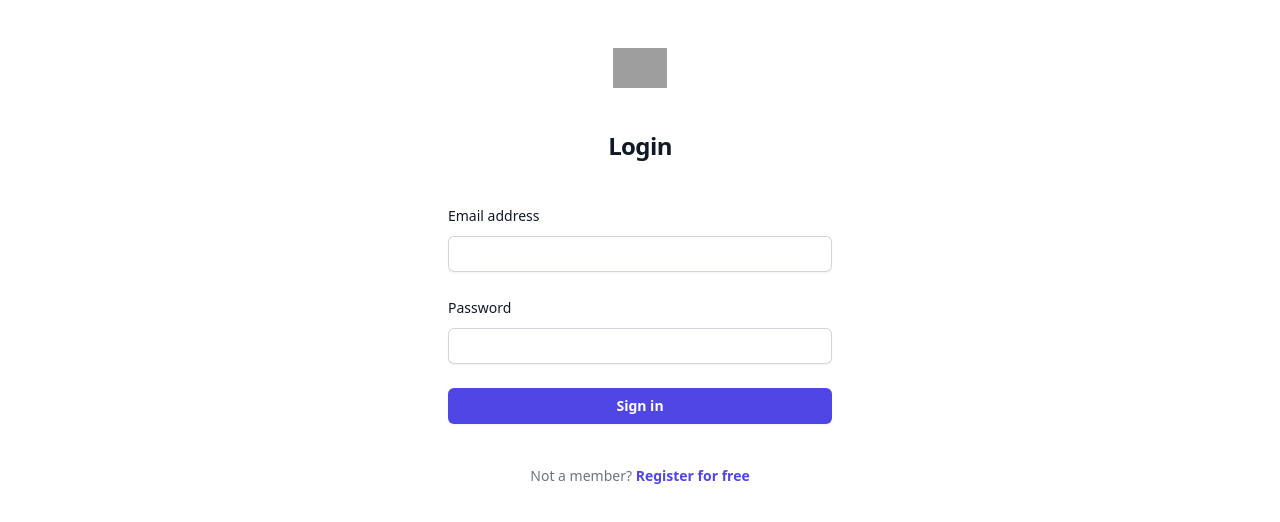
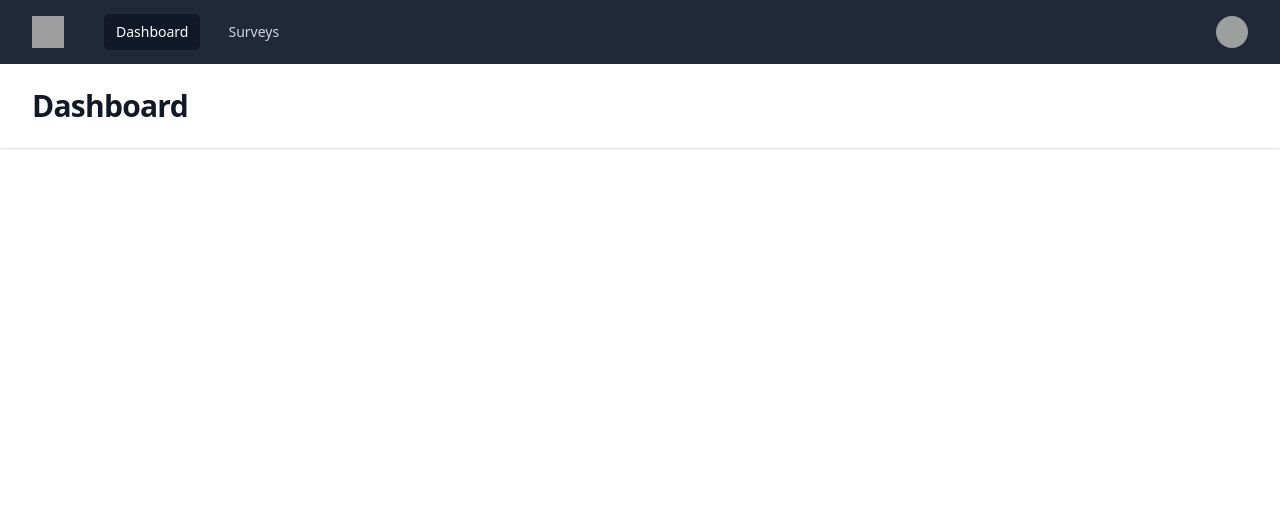
Before and after one commit to anujababy1/survey-app, a Vue app in the folder vue/: page /dashboard in a window 1280 px wide. Before the commit this address led to /login. Shown: the top 522 px of the page. Built offline with nearby package versions, Linux system fonts and the light colour scheme; grey boxes are pictures that could not be loaded.

Commit message:
Navbar configuration & logout functionality

```diff
--- a/vue/src/components/DefaultLayout.vue
+++ b/vue/src/components/DefaultLayout.vue
@@ -10,16 +10,13 @@
             </div>
             <div class="hidden md:block">
               <div class="ml-10 flex items-baseline space-x-4">
-                <a v-for="item in navigation" :key="item.name" :href="item.href" :class="[item.current ? 'bg-gray-900 text-white' : 'text-gray-300 hover:bg-gray-700 hover:text-white', 'rounded-md px-3 py-2 text-sm font-medium']" :aria-current="item.current ? 'page' : undefined">{{ item.name }}</a>
+                <router-link v-for="item in navigation" :key="item.name" :to="item.to" active-class="bg-gray-900 text-white" :class="[this.$route.name === item.to.name ? '' : 'text-gray-300 hover:bg-gray-700 hover:text-white', 'rounded-md px-3 py-2 text-sm font-medium']" >{{ item.name }}</router-link>
               </div>
             </div>
           </div>
           <div class="hidden md:block">
             <div class="ml-4 flex items-center md:ml-6">
-              <button type="button" class="rounded-full bg-gray-800 p-1 text-gray-400 hover:text-white focus:outline-none focus:ring-2 focus:ring-white focus:ring-offset-2 focus:ring-offset-gray-800">
-                <span class="sr-only">View notifications</span>
-                <BellIcon class="h-6 w-6" aria-hidden="true" />
-              </button>
+
 
               <!-- Profile dropdown -->
               <Menu as="div" class="relative ml-3">
@@ -31,8 +28,8 @@
                 </div>
                 <transition enter-active-class="transition ease-out duration-100" enter-from-class="transform opacity-0 scale-95" enter-to-class="transform opacity-100 scale-100" leave-active-class="transition ease-in duration-75" leave-from-class="transform opacity-100 scale-100" leave-to-class="transform opacity-0 scale-95">
                   <MenuItems class="absolute right-0 z-10 mt-2 w-48 origin-top-right rounded-md bg-white py-1 shadow-lg ring-1 ring-black ring-opacity-5 focus:outline-none">
-                    <MenuItem v-for="item in userNavigation" :key="item.name" v-slot="{ active }">
-                      <a :href="item.href" :class="[active ? 'bg-gray-100' : '', 'block px-4 py-2 text-sm text-gray-700']">{{ item.name }}</a>
+                    <MenuItem>
+                      <a  :class="['block px-4 py-2 text-sm text-gray-700 cursor-pointer']" @click="logout">Sign out</a>
                     </MenuItem>
                   </MenuItems>
                 </transition>
@@ -52,7 +49,7 @@
 
       <DisclosurePanel class="md:hidden">
         <div class="space-y-1 px-2 pb-3 pt-2 sm:px-3">
-          <DisclosureButton v-for="item in navigation" :key="item.name" as="a" :href="item.href" :class="[item.current ? 'bg-gray-900 text-white' : 'text-gray-300 hover:bg-gray-700 hover:text-white', 'block rounded-md px-3 py-2 text-base font-medium']" :aria-current="item.current ? 'page' : undefined">{{ item.name }}</DisclosureButton>
+          <router-link v-for="item in navigation" :key="item.name" :to="item.to" active-class='bg-gray-900 text-white' :class="[item.current ? 'this.$route.name === item.to.name' : 'text-gray-300 hover:bg-gray-700 hover:text-white', 'block rounded-md px-3 py-2 text-base font-medium']">{{ item.name }}</router-link>
         </div>
         <div class="border-t border-gray-700 pb-3 pt-4">
           <div class="flex items-center px-5">
@@ -63,13 +60,10 @@
               <div class="text-base font-medium leading-none text-white">{{ user.name }}</div>
               <div class="text-sm font-medium leading-none text-gray-400">{{ user.email }}</div>
             </div>
-            <button type="button" class="ml-auto flex-shrink-0 rounded-full bg-gray-800 p-1 text-gray-400 hover:text-white focus:outline-none focus:ring-2 focus:ring-white focus:ring-offset-2 focus:ring-offset-gray-800">
-              <span class="sr-only">View notifications</span>
-              <BellIcon class="h-6 w-6" aria-hidden="true" />
-            </button>
+
           </div>
           <div class="mt-3 space-y-1 px-2">
-            <DisclosureButton v-for="item in userNavigation" :key="item.name" as="a" :href="item.href" class="block rounded-md px-3 py-2 text-base font-medium text-gray-400 hover:bg-gray-700 hover:text-white">{{ item.name }}</DisclosureButton>
+            <DisclosureButton  as="a" class=" cursor-pointer block rounded-md px-3 py-2 text-base font-medium text-gray-400 hover:bg-gray-700 hover:text-white" @click="logout">Sign out</DisclosureButton>
           </div>
         </div>
       </DisclosurePanel>
@@ -81,24 +75,21 @@
 
 <script setup>
 import { Disclosure, DisclosureButton, DisclosurePanel, Menu, MenuButton, MenuItem, MenuItems } from '@headlessui/vue'
-import { Bars3Icon, BellIcon, XMarkIcon } from '@heroicons/vue/24/outline'
+import { Bars3Icon, XMarkIcon } from '@heroicons/vue/24/outline'
+import { computed } from 'vue'
+import { useStore } from 'vuex'
+import { useRouter } from 'vue-router';
 
-const user = {
-  name: 'Tom Cook',
-  email: 'tom@example.com',
-  imageUrl:
-    'https://images.unsplash.com/photo-1472099645785-5658abf4ff4e?ixlib=rb-1.2.1&ixid=eyJhcHBfaWQiOjEyMDd9&auto=format&fit=facearea&facepad=2&w=256&h=256&q=80',
-}
+ const store = useStore()
+  const router = useRouter()
+ const user = computed(() => store.state.user.data)
 const navigation = [
-  { name: 'Dashboard', href: '#', current: true },
-  { name: 'Team', href: '#', current: false },
-  { name: 'Projects', href: '#', current: false },
-  { name: 'Calendar', href: '#', current: false },
-  { name: 'Reports', href: '#', current: false },
+  { name: 'Dashboard', to: {name:'Dashboard'}},
+  { name: 'Surveys', to: {name:'Surveys'}}
 ]
-const userNavigation = [
-  { name: 'Your Profile', href: '#' },
-  { name: 'Settings', href: '#' },
-  { name: 'Sign out', href: '#' },
-]
+
+ function logout(){
+    store.commit('logout');
+    router.push({name:'Login'});
+ }
 </script>
--- a/vue/src/router/index.js
+++ b/vue/src/router/index.js
@@ -19,7 +19,7 @@
             meta: {requiresAuth:true},
             children:[
                 { path:'/dashboard',name:'Dashboard',component:Dashboard },
-                { path:'/survey',name:'Survey',component:Surveys}
+                { path:'/surveys',name:'Surveys',component:Surveys}
             ],
         },
         {
--- a/vue/src/store/index.js
+++ b/vue/src/store/index.js
@@ -4,9 +4,12 @@
         return {
             user:{
                 data:{
-
+                    name: 'Tom Cook',
+                    email: 'tom@example.com',
+                    imageUrl:
+                      'https://images.unsplash.com/photo-1472099645785-5658abf4ff4e?ixlib=rb-1.2.1&ixid=eyJhcHBfaWQiOjEyMDd9&auto=format&fit=facearea&facepad=2&w=256&h=256&q=80',
                 },
-                token:null,
+                token:123,
             }
         }
     },
@@ -14,7 +17,10 @@
 
     },
     mutations: {
-
+        logout(state){
+            state.user.data ={};
+            state.user.token =null;
+        }
     },
     actions: {
 
```
